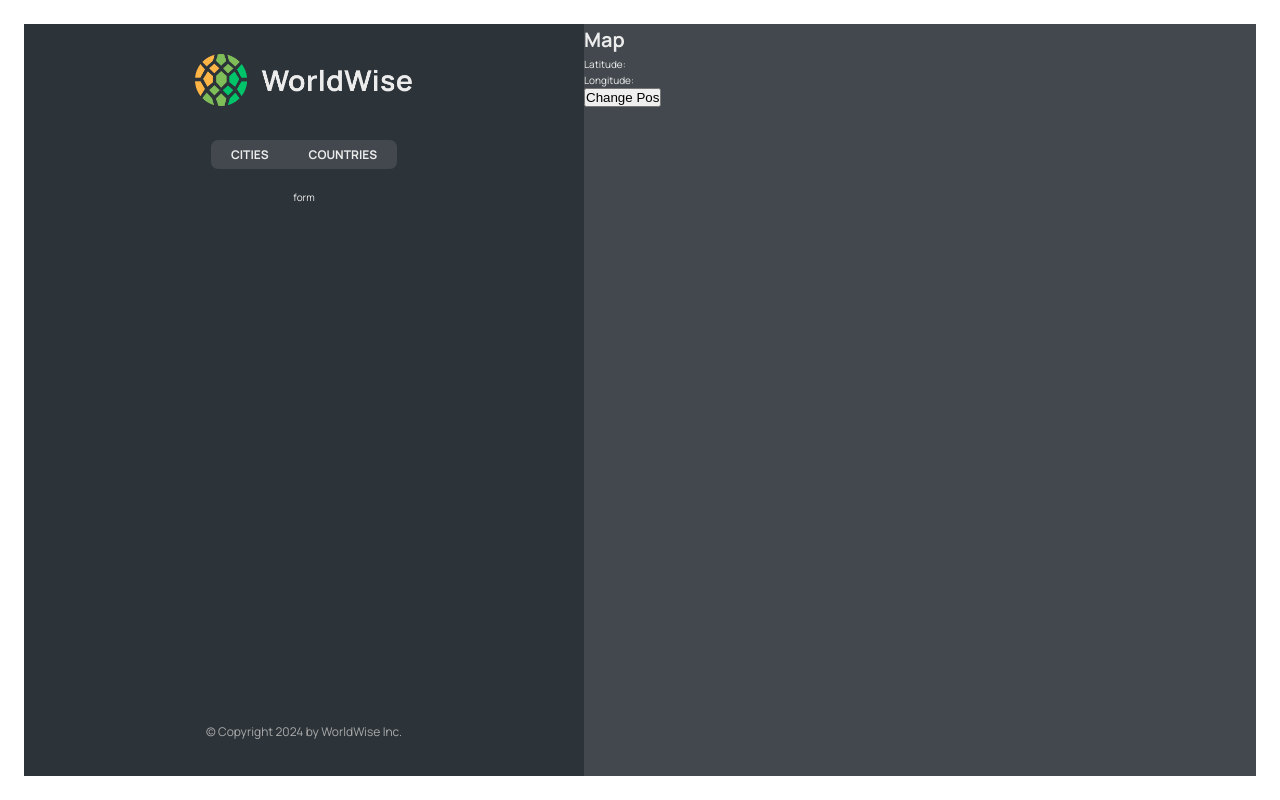
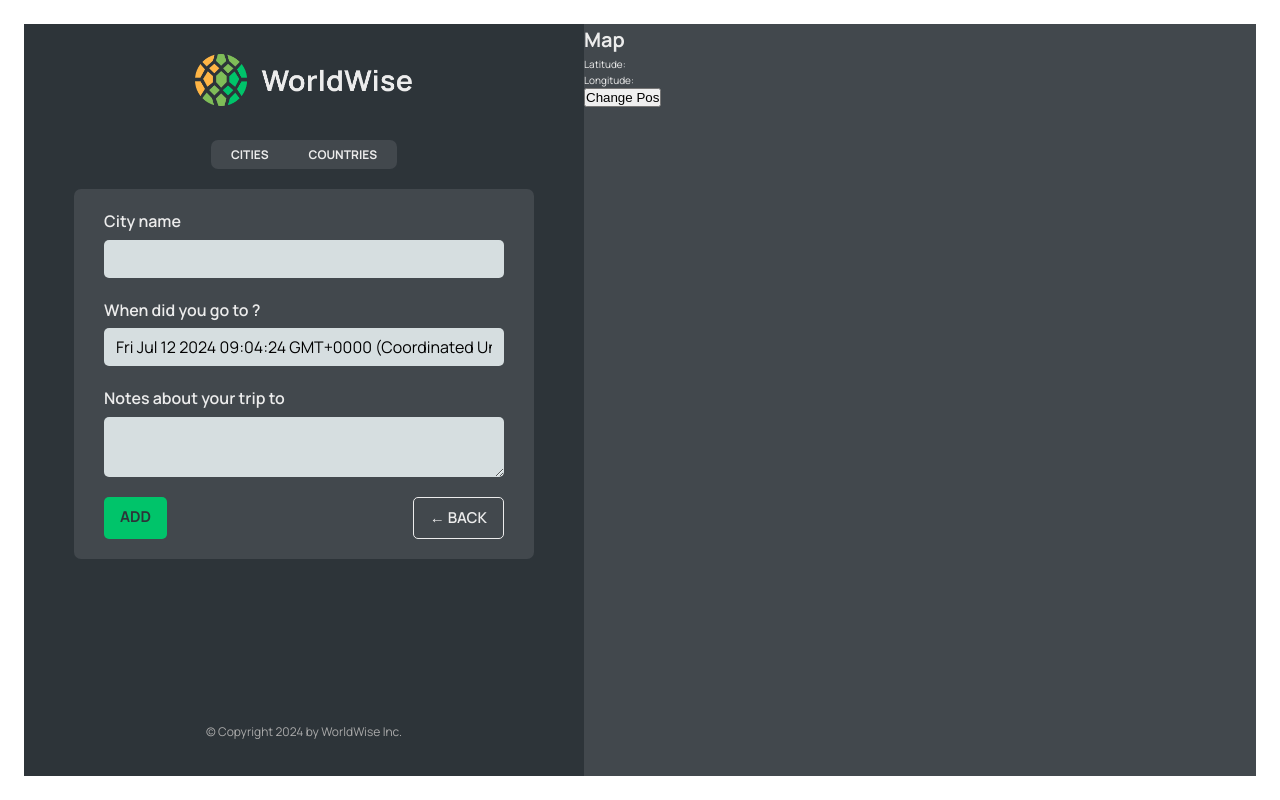
Before and after one commit to keeratipong4/11-worldwise, a React (Vite) app: page /app/form in a window 1280 px wide. Built offline with nearby package versions, Linux system fonts and the light colour scheme; data requests are answered from the project's data file.

Commit message:
lecture 218

```diff
--- a/src/App.jsx
+++ b/src/App.jsx
@@ -9,6 +9,7 @@
 import CityList from "./components/CItyList";
 import CountryList from "./components/CountryList";
 import City from "./components/City";
+import Form from "./components/Form";
 
 const BASE_URL = "http://localhost:8000";
 
@@ -52,7 +53,7 @@
             path="countries"
             element={<CountryList cities={cities} isLoading={isLoading} />}
           />
-          <Route path="form" element={<p>form</p>} />
+          <Route path="form" element={<Form />} />
         </Route>
         <Route path="*" element={<PageNotFound />} />
       </Routes>
--- /dev/null
+++ b/src/components/Button.jsx
@@ -0,0 +1,10 @@
+import styles from "./Button.module.css";
+function Button({ type, onClick, children }) {
+  return (
+    <div onClick={onClick} className={`${styles.btn} ${styles[type]}`}>
+      {children}
+    </div>
+  );
+}
+
+export default Button;
--- a/src/components/Form.jsx
+++ b/src/components/Form.jsx
@@ -3,6 +3,8 @@
 import { useState } from "react";
 
 import styles from "./Form.module.css";
+import Button from "./Button";
+import { useNavigate } from "react-router-dom";
 
 export function convertToEmoji(countryCode) {
   const codePoints = countryCode
@@ -13,6 +15,7 @@
 }
 
 function Form() {
+  const navigate = useNavigate();
   const [cityName, setCityName] = useState("");
   const [country, setCountry] = useState("");
   const [date, setDate] = useState(new Date());
@@ -49,8 +52,15 @@
       </div>
 
       <div className={styles.buttons}>
-        <button>Add</button>
-        <button>&larr; Back</button>
+        <Button type="primary">Add</Button>
+        <Button
+          type="back"
+          onClick={(e) => {
+            e.preventDefault();
+            navigate(-1);
+          }}>
+          &larr; Back
+        </Button>
       </div>
     </form>
   );
--- a/src/components/Map.jsx
+++ b/src/components/Map.jsx
@@ -1,11 +1,12 @@
-import { useSearchParams } from "react-router-dom";
+import { useNavigate, useSearchParams } from "react-router-dom";
 import styles from "./Map.module.css";
 function Map() {
+  const navigate = useNavigate();
   const [searchParams, setSearchParams] = useSearchParams();
   const lat = searchParams.get("lat");
   const lng = searchParams.get("lng");
   return (
-    <div className={styles.mapContainer}>
+    <div className={styles.mapContainer} onClick={() => navigate("form")}>
       <h1>Map</h1>
       <p>Latitude: {lat}</p>
       <p>Longitude:{lng}</p>
```
